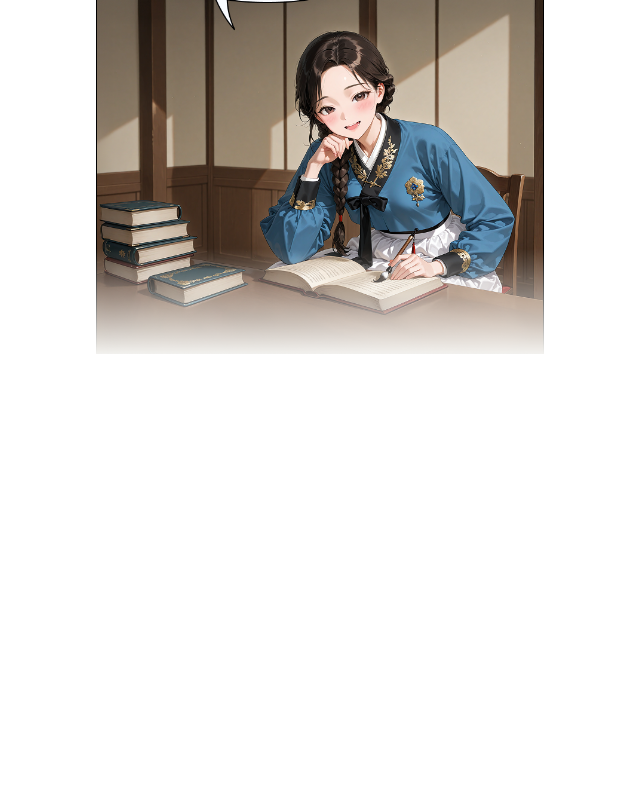
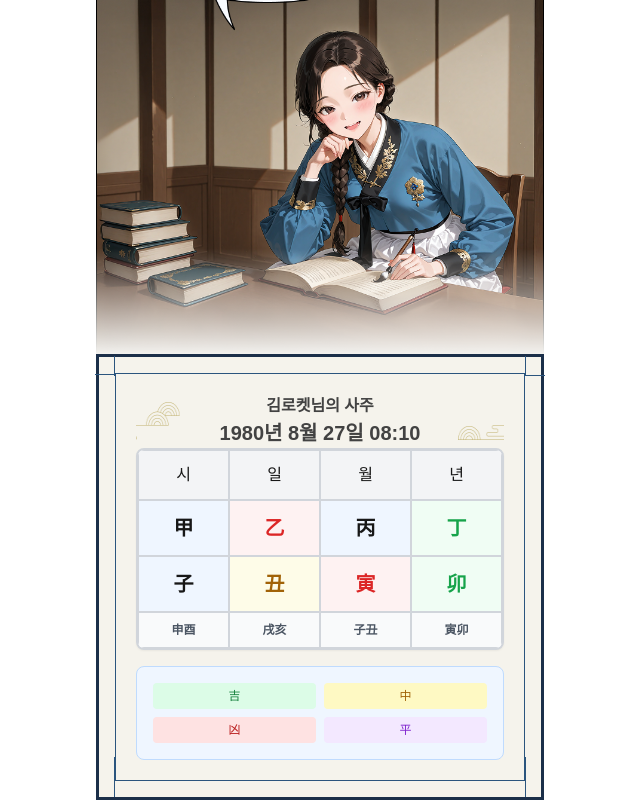
Before and after one commit to JJQKR/rocket, a Next.js app: page /chapter_1 in a window 1280 px wide. Shown: the part 1496-2296 px from the top of the page, without its empty margins (320-960 px from the left). Before the commit the page ends 1850 px from the top, so only its background shows below. Built offline with nearby package versions, Linux system fonts and the light colour scheme.

Commit message:
사주 표 생성

```diff
--- a/src/components/common/ContentViewer.jsx
+++ b/src/components/common/ContentViewer.jsx
@@ -1,4 +1,5 @@
 import React from "react";
+import SajuTable from "./SajuTable";
 // 추후 챕터 추가에 따라 수정, 확장하기
 
 const ContentViewer = () => {
@@ -49,6 +50,9 @@ const ContentViewer = () => {
             </p>
           </div>
         </div>
+        <div>
+          <SajuTable />
+        </div>
       </div>
     </>
   );
--- /dev/null
+++ b/src/components/common/SajuTable.jsx
@@ -0,0 +1,141 @@
+import React from "react";
+
+// 더미 사주 데이터
+const dummySajuData = {
+  si: { cheongan: "甲", jiji: "子" },
+  il: { cheongan: "乙", jiji: "丑" },
+  wol: { cheongan: "丙", jiji: "寅" },
+  nyeon: { cheongan: "丁", jiji: "卯" },
+};
+
+const SajuTable = () => {
+  return (
+    <div className="max-w-md mx-auto bg-[#F5F3EC]">
+      <div className="relative">
+        <div className="absolute top-[2.4px] left-[-1px] border-r-[1px] w-[20px] h-[20px] border-[#2B557E]"></div>
+        <div className="absolute top-[2.4px] right-[-0.9px] border-l-[1px] w-[20px] h-[20px] border-[#2B557E]"></div>
+        <div className="absolute top-[1px] left-[-1px] border-b-[1px] w-[20px] h-[20px] border-[#2B557E]"></div>
+        <div className="absolute top-[2.4px] right-[-0.9px] border-b-[1px] w-[20px] h-[20px] border-[#2B557E]"></div>
+      </div>
+
+      <div className="border-[3px] border-[#1B2F49] p-4">
+        <div className="border-[#2B557E] border-[1px] p-5">
+          <div className="saju_title grid grid-cols-[1fr,6fr,1fr]">
+            <div className="flex items-center justify-left">
+              <img
+                src="layer_left.png"
+                alt="왼쪽 레이어"
+                className="w-[56px] h-[38px]"
+              />
+            </div>
+            <div className="text-center">
+              <p className="text-[clamp(12px,4vw,16px)] text-[#424242]">
+                김로켓님의 사주
+              </p>
+              <p className="text-[clamp(16px,3vw,20px)] text-[#424242]">
+                1980년 8월 27일 08:10
+              </p>
+            </div>
+            <div className="flex items-center justify-right">
+              <img
+                src="layer_right.png"
+                alt="오른쪽 레이어"
+                className="w-[56px] h-[38px]"
+              />
+            </div>
+          </div>
+          {/* 사주팔자표 */}
+          <div className="bg-white rounded-lg border-2 border-gray-300 overflow-hidden shadow-sm">
+            {/* 헤더 행 */}
+            <div className="grid grid-cols-4 bg-gray-100">
+              <div className="border border-gray-300 p-3 text-center font-medium text-[clamp(14px,4vw,16px)]">
+                시
+              </div>
+              <div className="border border-gray-300 p-3 text-center font-medium text-[clamp(14px,4vw,16px)]">
+                일
+              </div>
+              <div className="border border-gray-300 p-3 text-center font-medium text-[clamp(14px,4vw,16px)]">
+                월
+              </div>
+              <div className="border border-gray-300 p-3 text-center font-medium text-[clamp(14px,4vw,16px)]">
+                년
+              </div>
+            </div>
+
+            {/* 천간 행 */}
+            <div className="grid grid-cols-4">
+              <div className="border border-gray-300 p-3 text-center bg-blue-50 text-[clamp(16px,5vw,20px)] font-bold">
+                {dummySajuData.si.cheongan}
+              </div>
+              <div className="border border-gray-300 p-3 text-center bg-red-50 text-[clamp(16px,5vw,20px)] font-bold text-red-600">
+                {dummySajuData.il.cheongan}
+              </div>
+              <div className="border border-gray-300 p-3 text-center bg-blue-50 text-[clamp(16px,5vw,20px)] font-bold">
+                {dummySajuData.wol.cheongan}
+              </div>
+              <div className="border border-gray-300 p-3 text-center bg-green-50 text-[clamp(16px,5vw,20px)] font-bold text-green-600">
+                {dummySajuData.nyeon.cheongan}
+              </div>
+            </div>
+
+            {/* 지지 행 */}
+            <div className="grid grid-cols-4">
+              <div className="border border-gray-300 p-3 text-center bg-blue-50 text-[clamp(16px,5vw,20px)] font-bold">
+                {dummySajuData.si.jiji}
+              </div>
+              <div className="border border-gray-300 p-3 text-center bg-yellow-50 text-[clamp(16px,5vw,20px)] font-bold text-yellow-700">
+                {dummySajuData.il.jiji}
+              </div>
+              <div className="border border-gray-300 p-3 text-center bg-red-50 text-[clamp(16px,5vw,20px)] font-bold text-red-600">
+                {dummySajuData.wol.jiji}
+              </div>
+              <div className="border border-gray-300 p-3 text-center bg-green-50 text-[clamp(16px,5vw,20px)] font-bold text-green-600">
+                {dummySajuData.nyeon.jiji}
+              </div>
+            </div>
+
+            {/* 하단 추가 정보 */}
+            <div className="grid grid-cols-4 bg-gray-50">
+              <div className="border border-gray-300 p-2 text-center text-[clamp(10px,3vw,12px)] text-gray-600">
+                申酉
+              </div>
+              <div className="border border-gray-300 p-2 text-center text-[clamp(10px,3vw,12px)] text-gray-600">
+                戌亥
+              </div>
+              <div className="border border-gray-300 p-2 text-center text-[clamp(10px,3vw,12px)] text-gray-600">
+                子丑
+              </div>
+              <div className="border border-gray-300 p-2 text-center text-[clamp(10px,3vw,12px)] text-gray-600">
+                寅卯
+              </div>
+            </div>
+          </div>
+
+          {/* 해석 박스 */}
+          <div className="mt-4 bg-blue-50 rounded-lg p-4 border border-blue-200">
+            <div className="grid grid-cols-2 gap-2">
+              <div className="bg-green-100 rounded px-2 py-1 text-center text-[clamp(10px,3vw,12px)]">
+                <span className="font-medium text-green-700">吉</span>
+              </div>
+              <div className="bg-yellow-100 rounded px-2 py-1 text-center text-[clamp(10px,3vw,12px)]">
+                <span className="font-medium text-yellow-700">中</span>
+              </div>
+              <div className="bg-red-100 rounded px-2 py-1 text-center text-[clamp(10px,3vw,12px)]">
+                <span className="font-medium text-red-700">凶</span>
+              </div>
+              <div className="bg-purple-100 rounded px-2 py-1 text-center text-[clamp(10px,3vw,12px)]">
+                <span className="font-medium text-purple-700">平</span>
+              </div>
+            </div>
+          </div>
+        </div>
+      </div>
+      <div className="relative">
+        <div className="absolute bottom-[2.4px] left-[-1px] border-r-[1px] w-[20px] h-[40px] border-[#2B557E]"></div>
+        <div className="absolute bottom-[2.4px] right-[-0.9px] border-l-[1px] w-[20px] h-[40px] border-[#2B557E]"></div>
+      </div>
+    </div>
+  );
+};
+
+export default SajuTable;
```
Also changed, not shown: 1 other file (tests, documents, lock files or other folders).
